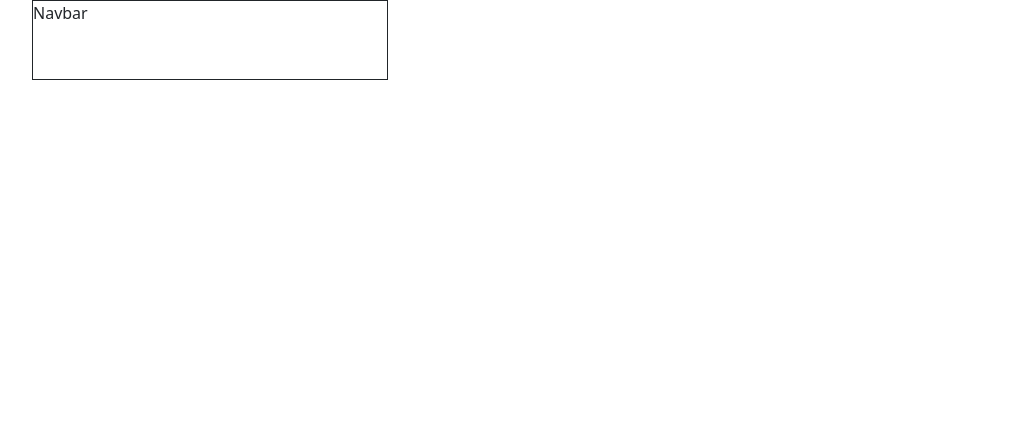
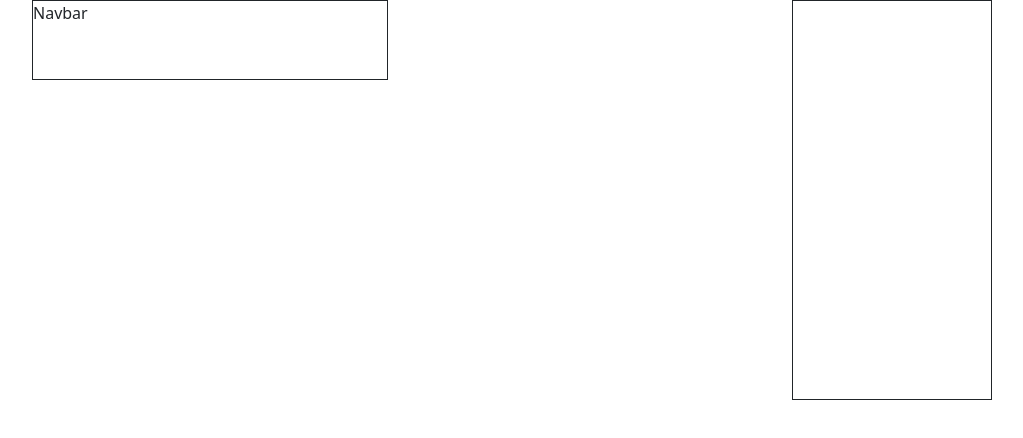
Before and after one commit to MarkRyuo/SalesInventoryManagementSystem, a React (Vite) app: page / in a window 1280 px wide. Shown: the top 438 px of the page, without its empty margins (50-1073 px from the left). Built offline with nearby package versions, Linux system fonts and the light colour scheme.

Commit message:
Subject: Body

```diff
--- a/src/components/DashboardCards/MainDash.tsx
+++ b/src/components/DashboardCards/MainDash.tsx
@@ -8,7 +8,9 @@ export const MainDash = () => {
         <>
 
         <div>
+            <div style={{width: "200px",  height: "400px", border: "solid 1px"}}>
 
+            </div>
         </div>
 
         </>
```
